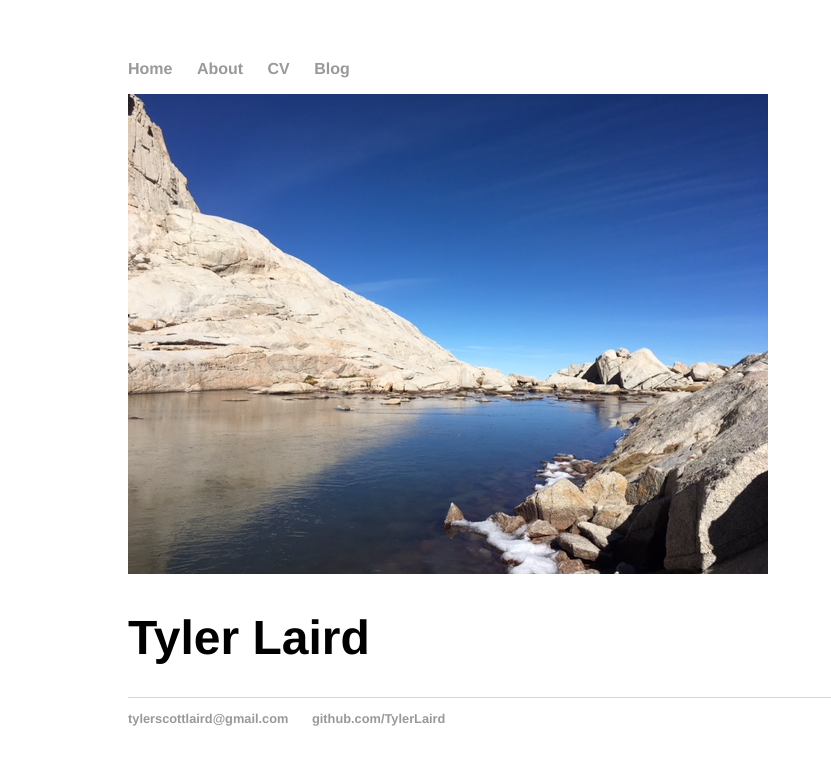
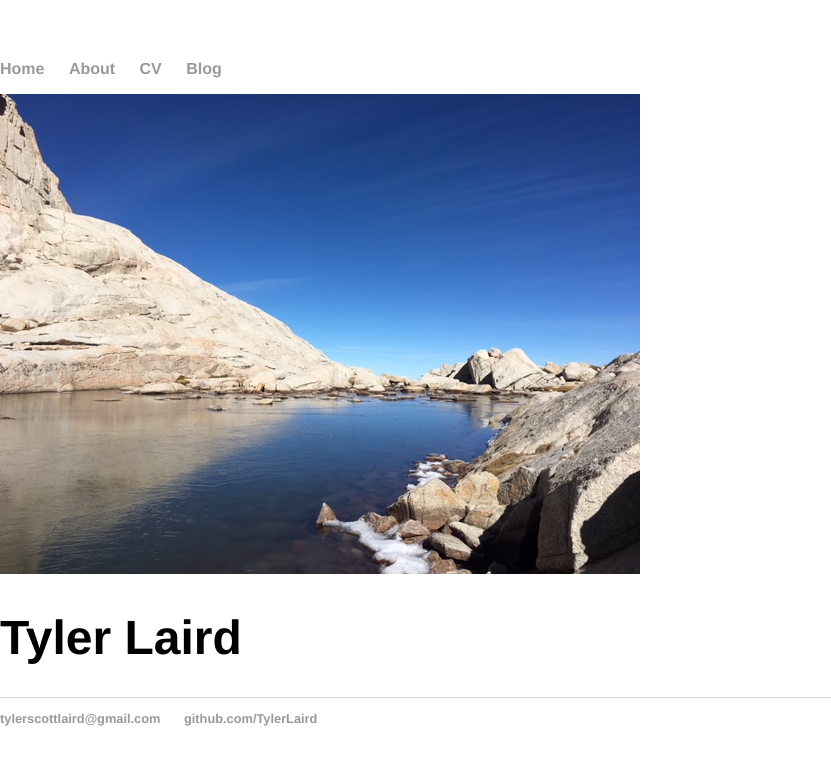
Before and after one commit to TylerLaird/TylerLaird.github.io, a Jekyll site: the page built from index.html, in a window 1280 px wide. Shown: the top 765 px of the page, without its empty margins (0-831 px from the left). Built offline with Jekyll 4.4.1, drawn with Linux system fonts in a browser that asks for light colours.

Commit message:
Update main.css

```diff
--- a/css/main.css
+++ b/css/main.css
@@ -1,20 +1,23 @@
 body {
     margin: 60px auto;
-    width: 80%;
+    width: 100%;
 }
 nav ul, footer ul {
     font-family:'Helvetica', 'Arial', 'Sans-Serif';
     padding: 0px;
     list-style: none;
     font-weight: bold;
+    width: 70%;
 }
 nav ul li, footer ul li {
     display: inline;
     margin-right: 20px;
+    width: 70%;
 }
 a {
     text-decoration: none;
     color: #999;
+    width: 70%;
 }
 a:hover {
     text-decoration: underline;
@@ -22,20 +25,24 @@
 h1 {
     font-size: 3em;
     font-family:'Helvetica', 'Arial', 'Sans-Serif';
+    width: 70%;
 }
 p {
     font-size: 1.5em;
     line-height: 1.4em;
     color: #333;
+    width: 70%;
 }
 footer {
     border-top: 1px solid #d5d5d5;
     font-size: .8em;
+    width: 70%;
 }
 
 ul.posts {
     margin: 20px auto 40px;
     font-size: 1.5em;
+    width: 70%;
 }
 
 ul.posts li {
```
